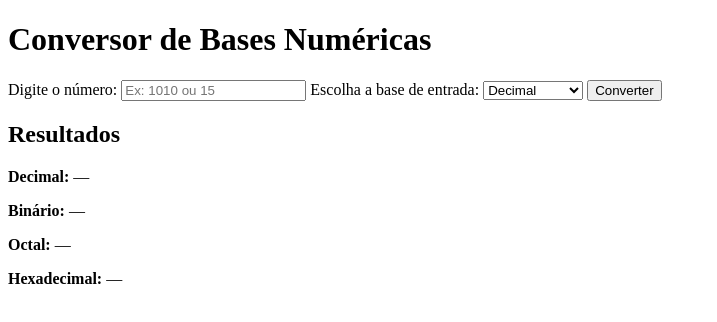
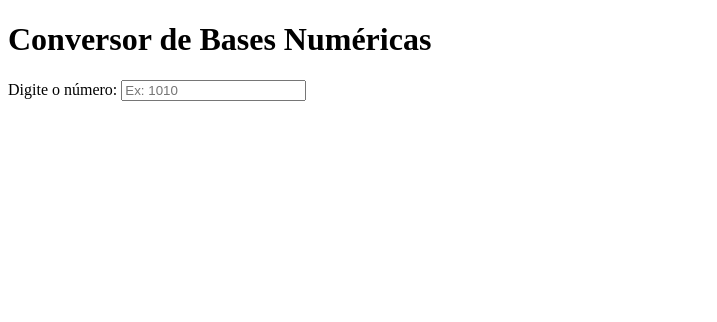
Before and after one commit to jaciaracarla-alt/conversor-de-base-numerica, a plain HTML site: page index.html in a window 1280 px wide. Shown: the whole page, without its empty margins (0-717 px from the left). Drawn offline with Linux system fonts and the light colour scheme.

Commit message:
feat(html): Adiciona campo de input para o número

```diff
--- a/index.html
+++ b/index.html
@@ -2,34 +2,12 @@
 <html lang="pt-BR">
 <head>
   <meta charset="UTF-8" />
-  <meta name="viewport" content="width=device-width, initial-scale=1.0" />
   <title>Conversor de Bases Numéricas</title>
-  <link rel="stylesheet" href="style.css" />
 </head>
 <body>
   <h1>Conversor de Bases Numéricas</h1>
 
-  <div class="container">
-    <label for="inputNumber">Digite o número:</label>
-    <input type="text" id="inputNumber" placeholder="Ex: 1010 ou 15" />
-
-    <label for="baseSelect">Escolha a base de entrada:</label>
-    <select id="baseSelect">
-      <option value="2">Binário</option>
-      <option value="8">Octal</option>
-      <option value="10" selected>Decimal</option>
-      <option value="16">Hexadecimal</option>
-    </select>
-
-    <button id="convertBtn">Converter</button>
-
-    <h2>Resultados</h2>
-    <p><strong>Decimal:</strong> <span id="decimal">—</span></p>
-    <p><strong>Binário:</strong> <span id="binario">—</span></p>
-    <p><strong>Octal:</strong> <span id="octal">—</span></p>
-    <p><strong>Hexadecimal:</strong> <span id="hexadecimal">—</span></p>
-  </div>
-
-  <script src="script.js"></script>
+  <label for="inputNumber">Digite o número:</label>
+  <input type="text" id="inputNumber" placeholder="Ex: 1010" />
 </body>
 </html>
```
